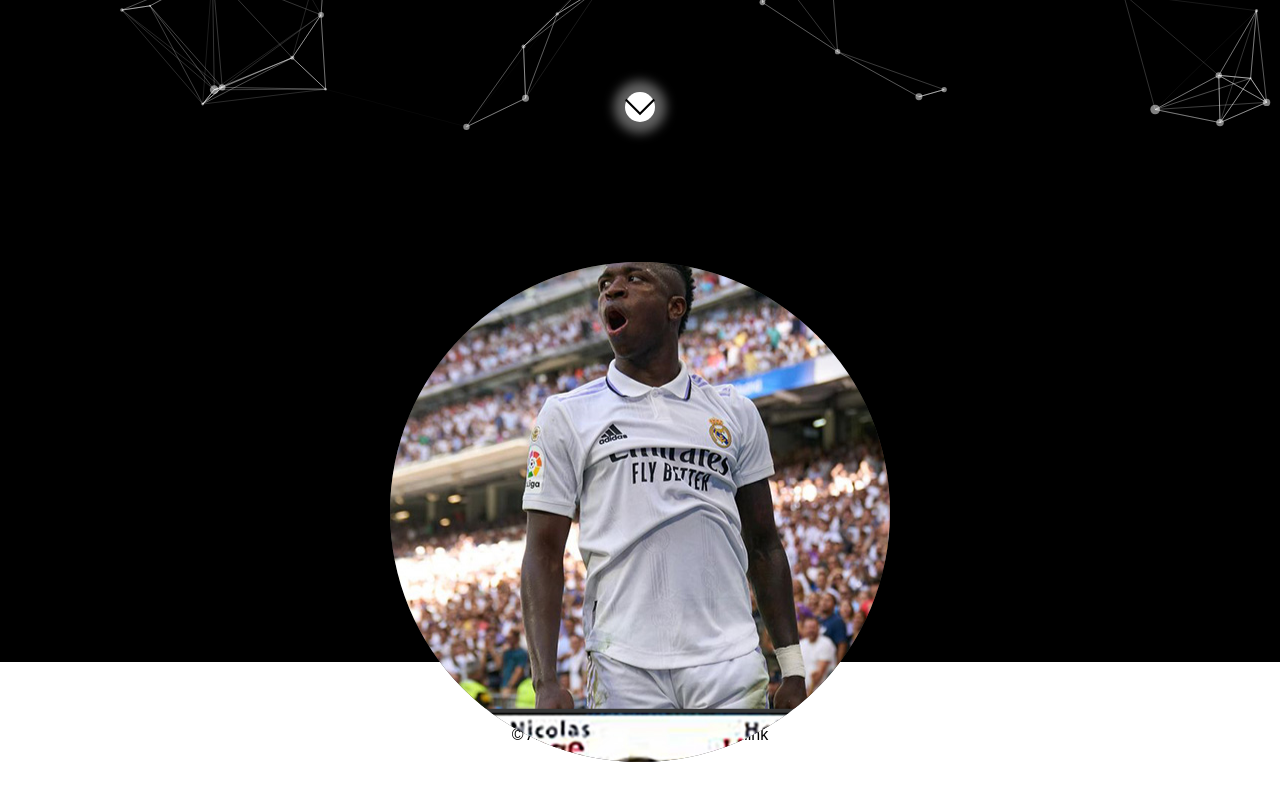
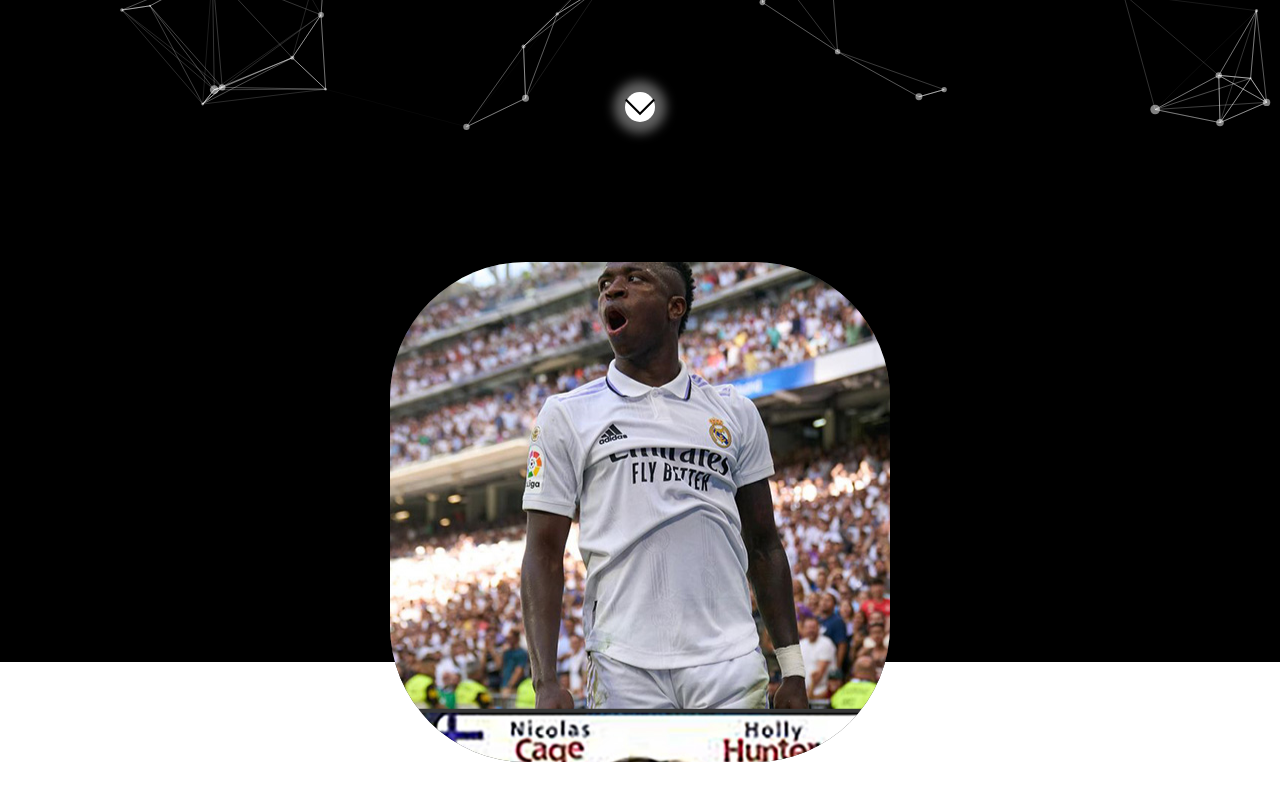
Before and after one commit to PierreAND/DailyThink, a React (Vite) app: page / in a window 1280 px wide. Shown: the part 638-1438 px from the top of the page. Built offline with nearby package versions, Linux system fonts and the light colour scheme; a web font is replaced by a local one.

Commit message:
fix bug css

```diff
--- a/src/styles/base/_base.scss
+++ b/src/styles/base/_base.scss
@@ -357,11 +357,11 @@
   margin: 0 auto;
   max-width: 500px;
   max-height:500px;
-  border-radius: 600px;
   background: rgb(55,55,55);
+  border-radius: 8.5rem;
   color: white;
   overflow: hidden;
-  z-index: 10;
+  z-index: 9;
 
 
 }
```
